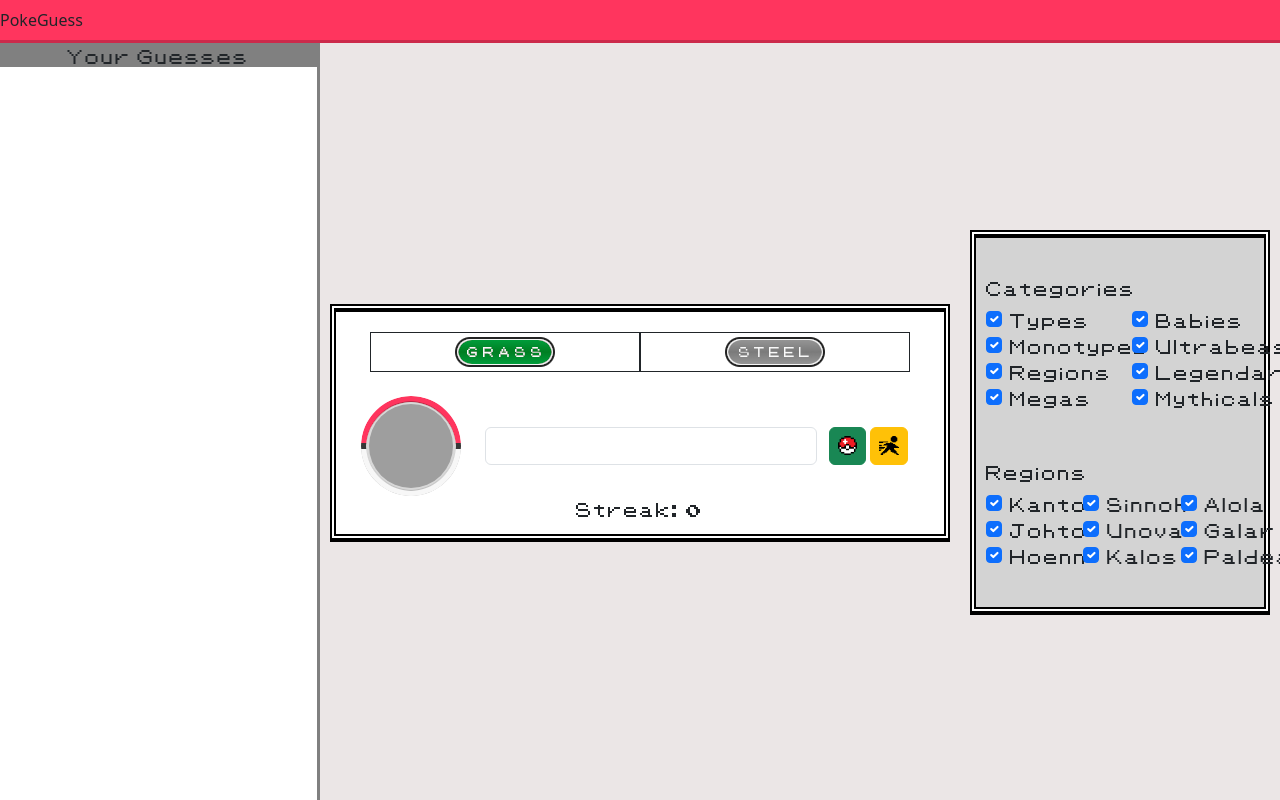
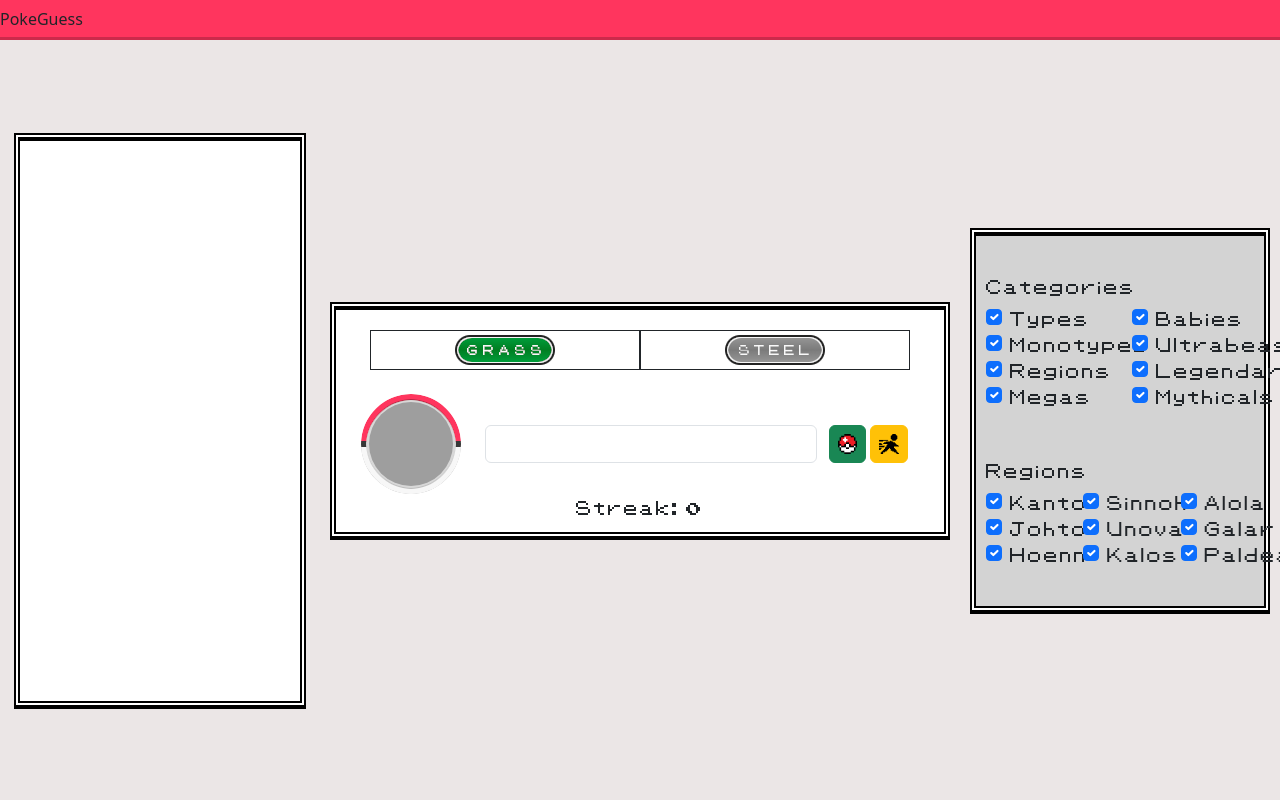
Before and after one commit to Tayzn/PokeGuess, a React (Vite) app: page / in a window 1280 px wide. Shown: the top 800 px of the page. Built offline with nearby package versions, Linux system fonts and the light colour scheme; grey boxes are pictures that could not be loaded.

Commit message:
Improved history display

```diff
--- a/src/App.css
+++ b/src/App.css
@@ -29,6 +29,11 @@
   animation: shake 0.2s ease-in-out 0s 2;
 }
 
+::-webkit-scrollbar {
+  width: 0;  /* Remove scrollbar space */
+  background: transparent;  /* Optional: just make scrollbar invisible */
+}
+
 @keyframes shake {
   0% { margin-left: 0rem; }
   25% { margin-left: 0.5rem; }
--- a/src/App.jsx
+++ b/src/App.jsx
@@ -1,4 +1,4 @@
-import { Container, Col } from 'react-bootstrap'
+import { Container } from 'react-bootstrap'
 import { Header } from './components/Header'
 import { Home } from './components/Home'
 
@@ -10,10 +10,13 @@
       fluid
       className='m-0 p-0 vh-100'
     >
-      <Col className='h-100 d-flex flex-column'>
+      <Container
+        fluid
+        className='m-0 p-0 h-100 d-flex flex-column'
+      >
         <Header />
         <Home />
-      </Col>
+      </Container>
     </Container>
   )
 }
--- a/src/components/CategoryLabel.jsx
+++ b/src/components/CategoryLabel.jsx
@@ -71,13 +71,13 @@
   Monotype: monotype,
 }
 
-const CategoryLabel = ({ label }) => {
+const CategoryLabel = ({ label, className }) => {
   return (
     <Image
-      fluid
+      className={className}
       src={labels[label]}
       alt={label}
-      className='m-1'
+      style={{ maxHeight: '30px', maxWidth: '100px' }}
     />
   )
 }
--- a/src/components/GameBox.jsx
+++ b/src/components/GameBox.jsx
@@ -135,7 +135,10 @@
               style={{ border: 'solid 1px' }}
               key={index}
             >
-              <CategoryLabel label={category} />
+              <CategoryLabel
+                label={category}
+                className='m-1'
+              />
             </Col>
           ))}
         </Row>
--- a/src/components/Header.jsx
+++ b/src/components/Header.jsx
@@ -7,6 +7,7 @@
       style={{
         backgroundColor: '#FF355E',
         borderBottom: '3px solid rgba(0,0,0,0.2)',
+        height: '5%',
       }}
     >
       PokeGuess
--- a/src/components/History.jsx
+++ b/src/components/History.jsx
@@ -4,38 +4,22 @@
 
 export const History = ({ history }) => {
   return (
-    <Container fluid className='d-flex h-100 p-0 m-0'>
-      <Stack gap={3} className='d-flex h-100 p-0 m-0'>
-        <span
-          className='d-flex justify-content-center'
-          style={{ backgroundColor: 'gray' }}
+    <Container
+      fluid
+      className='d-flex h-75 p-0 m-3 poke-border'
+      style={{ backgroundColor: 'white' }}
     >
-          Your Guesses
-        </span>
-        <Container fluid className='h-100 overflow-y-scroll'>
-          <ListGroup>
+      <Stack className='d-flex h-100 p-3 overflow-y-scroll'>
         {history.map((item, index) => (
-              <ListGroup.Item
+          <HistoryCard
             key={index}
-                style={{
-                  backgroundColor: `${
-                    item.correct
-                      ? `rgba(173, 247, 193, 0.7)`
-                      : `rgba(247, 173, 173, 0.7)`
-                  }`,
-                }}
-              >
-                <HistoryCard
             img={item.img}
             pokemon={item.pokemon}
             categories={item.categories}
             correct={item.correct}
             skipped={item.skipped}
           />
-              </ListGroup.Item>
         ))}
-          </ListGroup>
-        </Container>
       </Stack>
     </Container>
   )
--- a/src/components/HistoryCard.jsx
+++ b/src/components/HistoryCard.jsx
@@ -1,27 +1,42 @@
 import React from 'react'
-import { Container, Image, Row, Col } from 'react-bootstrap'
+import { Container, Image, Row, Col, Stack } from 'react-bootstrap'
+import CategoryLabel from './CategoryLabel'
 
 const HistoryCard = ({ pokemon, img, categories, correct, skipped }) => {
   return (
     <Container
+      className='mb-3 poke-border'
       style={{
         borderLeft: `solid 5px ${correct ? 'green' : 'red'}`,
+        backgroundColor: `${
+          correct ? `rgba(173, 247, 193, 0.7)` : `rgba(247, 173, 173, 0.7)`
+        }`,
+        height: '80px',
       }}
     >
-      <Row>
-        <Col>
+      <Row className='d-flex h-100 overflow-hidden'>
+        <Col
+          className='h-100 d-flex ps-3 align-items-center'
+          xs={3}
+        >
           <Image
             fluid
             src={img}
+            style={{ height: '65px' }}
           />
         </Col>
-        <Col>
+        <Col className='h-100 d-flex align-items-center'>
           <span>{pokemon}</span>
         </Col>
-        <Col>
-          <span>
-            {categories[0]} | {categories[1]}
-          </span>
+        <Col className='h-100 d-flex justify-content-center align-items-center'>
+          <Stack className='my-2 align-items-end overflow-y-scroll'>
+            {categories.map((category) => (
+              <CategoryLabel
+                className='my-0'
+                label={category}
+              />
+            ))}
+          </Stack>
         </Col>
       </Row>
     </Container>
--- a/src/components/Home.jsx
+++ b/src/components/Home.jsx
@@ -13,14 +13,16 @@
   return (
     <Container
       fluid
-      className='h-100'
-      style={{ backgroundColor: '#ebe6e6', fontFamily: 'Pokemon' }}
+      style={{
+        backgroundColor: '#ebe6e6',
+        fontFamily: 'Pokemon',
+        height: '95%',
+      }}
     >
       <Row className='h-100'>
         <Col
           xs={3}
-          className='d-flex h-100 p-0'
-          style={{ backgroundColor: 'white', borderRight: '3px solid gray' }}
+          className='d-flex h-100 p-0 align-items-center justify-content-center'
         >
           <History history={gameHistory} />
         </Col>
--- a/src/utility/utility.jsx
+++ b/src/utility/utility.jsx
@@ -114,8 +114,8 @@
 ) {
   return [
     {
-      pokemon: pokemon,
-      categories: categories,
+      pokemon: capitalizeFirstLetter(pokemon),
+      categories: [...categories],
       img: getImage(pokemon),
       correct: correct,
       skipped: skipped,
```
Lines whose indentation alone changed are shown as unchanged.
